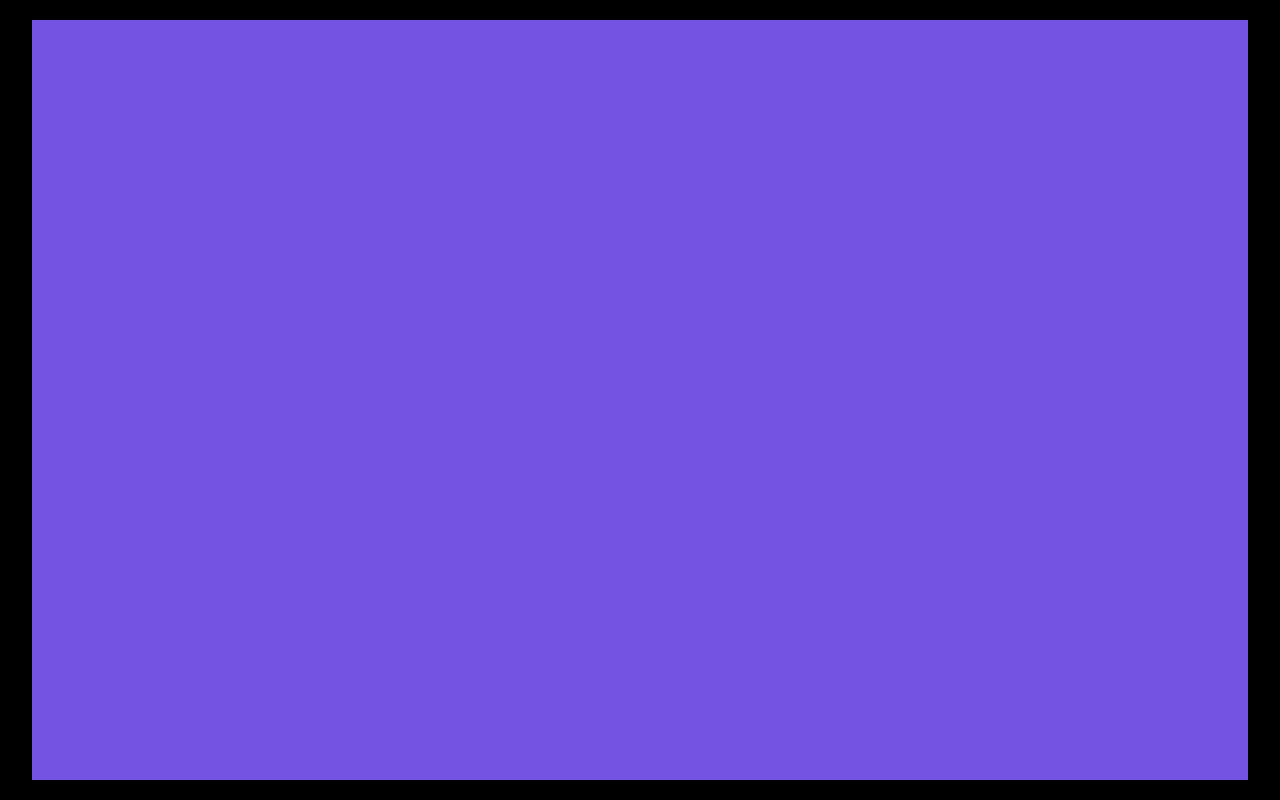
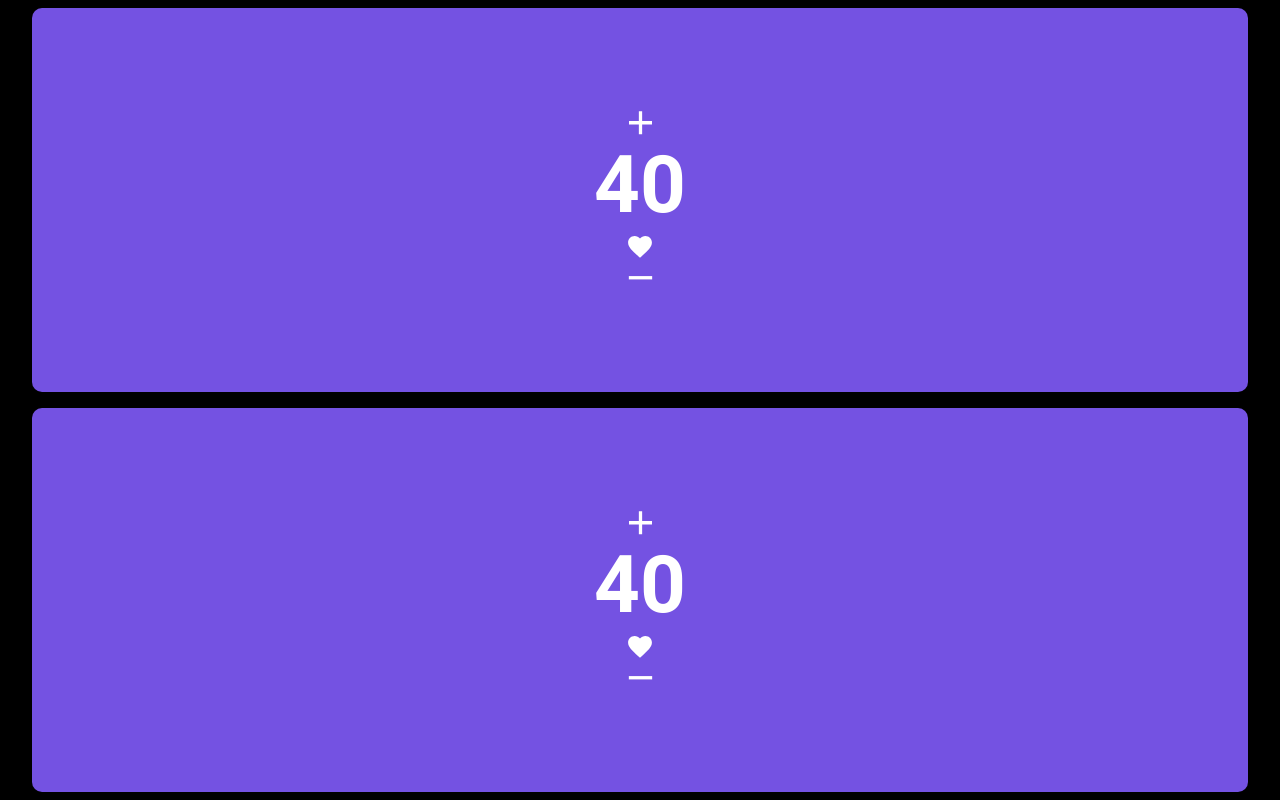
Before and after one commit to BrennoProjects/magic-counter, a React (Vite) app: page /Game in a window 1280 px wide. Built offline with nearby package versions, Linux system fonts and the light colour scheme.

Commit message:
add function tableForTwo

```diff
--- a/src/screens/Game/index.tsx
+++ b/src/screens/Game/index.tsx
@@ -1,15 +1,25 @@
-import { useCallback } from "react"
+import { useCallback, useState } from "react"
 import type { FC } from "react"
 
 import * as S from "./style"
+import PlayerCounter from "../../components/PlayerCounter"
+import { GameSetupContext } from "../../context/GameSetupContext"
 
-interface GameProps{
+interface GameProps {
 
 }
 
-const Game:FC<GameProps> =()=>{
-  return(
+const Game: FC<GameProps> = () => {
+  const tableForTwo = useCallback(() => (
+    <>
+        <PlayerCounter></PlayerCounter>
+        <PlayerCounter></PlayerCounter>
+    </>
+
+  ), [])
+  return (
     <S.Game>
+      {tableForTwo()}
     </S.Game>
   )
 }
--- a/src/screens/Game/style.ts
+++ b/src/screens/Game/style.ts
@@ -1,12 +1,27 @@
 import styled from "styled-components";
 
+interface RotatePlayers{
+  rotateMiddle?: boolean;
+  transform?: string;
+}
+
 export const Game = styled.div`
-  width: 95vw;
-  height: 95vh;
+  width: 100vw;
+  height: 100vh;
   position: relative;
-  background-color: ${({theme})=> theme.purple};
+  background-color: transparent;
   display: flex;
   flex-direction: column;
-  justify-content: center;
+  justify-content: space-around;
   align-items: center;
+`;
+
+export const RotatePlayers = styled.div<RotatePlayers>`
+  transform: rotate(90deg);
+  height: 48%;
+  width: 95%;
+  display: flex;
+  flex-direction: column;
+  align-items: center;
+  justify-content: space-around;
 `
```
